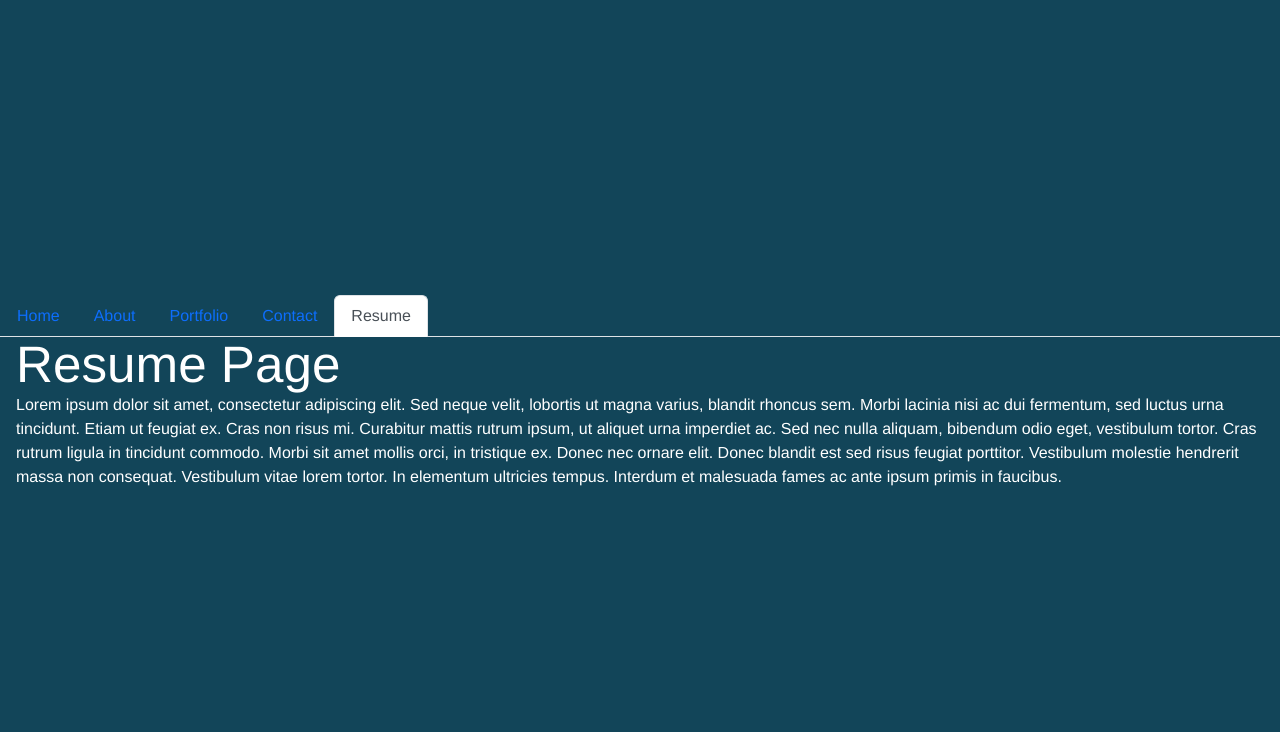
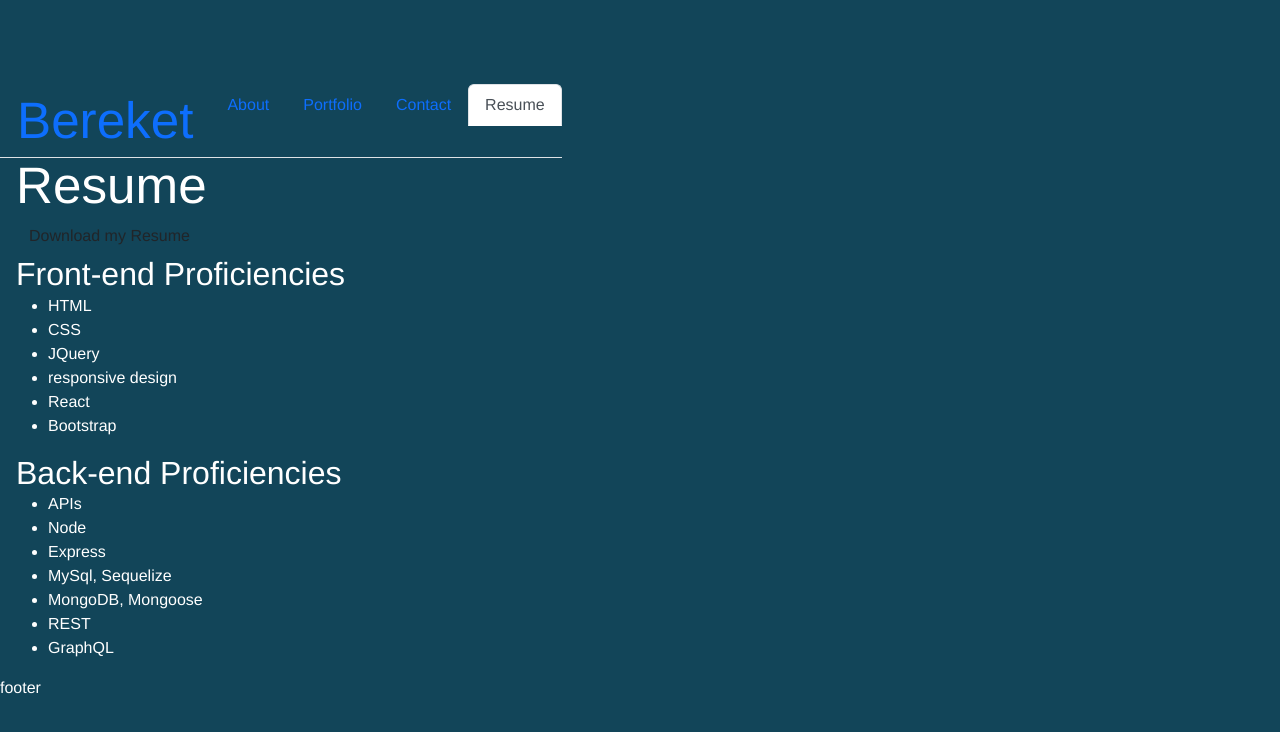
Before and after one commit to bberaki2008/react-fullstack-portfolio, a React (Vite) app: page /Resume in a window 1280 px wide. Shown: the top 732 px of the page. Built offline with nearby package versions, Linux system fonts and the light colour scheme.

Commit message:
added Project components and modified App.jsx, footer, Resume.jsx

```diff
--- a/src/App.jsx
+++ b/src/App.jsx
@@ -1,6 +1,7 @@
 // Bringing in the required import from 'react-router-dom'
 import { Outlet } from 'react-router-dom';
 import Nav from './components/NavTabs';
+import Footer from './components/Footer';
 
 function App() {
   // The Outlet component will conditionally swap between the different pages according to the URL
@@ -10,6 +11,7 @@ function App() {
       <main className="mx-3">
         <Outlet />
       </main>
+      <Footer/>
     </>
   );
 }
--- /dev/null
+++ b/src/components/Footer.jsx
@@ -0,0 +1,8 @@
+function Footer() {
+
+  return (
+<p>footer</p>
+  );
+}
+
+export default Footer;
--- a/src/components/NavTabs.jsx
+++ b/src/components/NavTabs.jsx
@@ -6,15 +6,16 @@ function NavTabs() {
   const currentPage = useLocation().pathname;
 
   return (
+
     <ul className="nav nav-tabs">
       <li className="nav-item">
         <Link
           to="/"
           // This is a conditional (ternary) operator that checks to see if the current page is "Home"
           // If it is, we set the current page to 'nav-link-active', otherwise we set it to 'nav-link'
-          className={currentPage === '/' ? 'nav-link active' : 'nav-link'}
+          className={currentPage === '/' ? 'nav-link' : 'nav-link'}
         >
-          Home
+         <h1>Bereket</h1>
         </Link>
       </li>
       <li className="nav-item">
--- /dev/null
+++ b/src/components/Project.jsx
@@ -0,0 +1,13 @@
+function Project(props) {
+
+  return (
+        <a class="flex-item" href={props.profileLink} target="_blank" id={props.itemNumber}>
+            <div>
+                <h3>{props.profession}</h3>
+                <span>{props.skill}</span>
+            </div>
+        </a>
+  );
+}
+
+export default Project;
--- a/src/index.css
+++ b/src/index.css
@@ -205,7 +205,7 @@ nav a:last-child {
 
 /* 1st child of the of the page-section class */
 .page-section>h2 {
-  flex: 0 0 23%;
+  flex: 0 0 100%;
   text-align: right;
   padding-right: 5px;
   border-right: 6px solid var(--dark-blue);
--- a/src/pages/Portfolio.jsx
+++ b/src/pages/Portfolio.jsx
@@ -1,38 +1,18 @@
+import Project from '../components/Project';
 export default function Portfolio() {
   return (
         <section class="page-section" id="work">
       <h1>Portfolio</h1>
             <div class="flex-container">
-                <a class="flex-item" href="https://bberaki2008.github.io/bereketPortfolio/" target="_blank" id="item1">
-                    <div>
-                        <h3>Fullstack Developer</h3>
-                        <span>HTML, JavaScript, SQL</span>
-                    </div>
-                </a>
-                <a class="flex-item" target="_blank" href="https://bberaki2008.github.io/bereketPortfolio/" id="item2">
-                    <div>
-                        <h3>Web Developer</h3>
-                        <span>HTML, CSS and JavaScript</span>
-                    </div>
-                </a>
-                <a class="flex-item" href="https://bberaki2008.github.io/bereketPortfolio/" target="_blank" id="item3">
-                    <div>
-                        <h3>Data Analyst</h3>
-                        <span>Excel, Python</span>
-                    </div>
-                </a>
-                <a class="flex-item" href="https://bberaki2008.github.io/bereketPortfolio/" target="_blank" id="item4">
-                    <div>
-                        <h3>Research Associate</h3>
-                        <span>Research, data collection</span>
-                    </div>
-                </a>
-                <a class="flex-item" href="https://bberaki2008.github.io/bereketPortfolio/" target="_blank" id="item5">
-                    <div>
-                        <h3>Placeholder</h3>
-                        <span>Placeholder...</span>
-                    </div>
-                </a>
+                <Project profileLink ="https://bberaki2008.github.io/bereketPortfolio/"  itemNumber="item1" profession="Fullstack Developer" skill="HTML, JavaScript, SQL"/>
+
+                <Project profileLink ="https://bberaki2008.github.io/bereketPortfolio/"  itemNumber="item2" profession="Web Developer" skill="HTML, CSS and JavaScript"/>
+
+                <Project profileLink ="https://bberaki2008.github.io/bereketPortfolio/"  itemNumber="item3" profession="Data Analyst" skill="Excel, Python"/>
+
+                <Project profileLink ="https://bberaki2008.github.io/bereketPortfolio/"  itemNumber="item4" profession="Research Associate" skill="Research, data collection"/>
+
+                <Project profileLink ="https://bberaki2008.github.io/bereketPortfolio/"  itemNumber="item5" profession="Placeholder" skill="Placeholder..."/>
             </div>
         </section>
 
--- a/src/pages/Resume.jsx
+++ b/src/pages/Resume.jsx
@@ -1,19 +1,27 @@
 export default function Resume() {
   return (
     <div>
-      <h1>Resume Page</h1>
-      <p>
-        Lorem ipsum dolor sit amet, consectetur adipiscing elit. Sed neque
-        velit, lobortis ut magna varius, blandit rhoncus sem. Morbi lacinia nisi
-        ac dui fermentum, sed luctus urna tincidunt. Etiam ut feugiat ex. Cras
-        non risus mi. Curabitur mattis rutrum ipsum, ut aliquet urna imperdiet
-        ac. Sed nec nulla aliquam, bibendum odio eget, vestibulum tortor. Cras
-        rutrum ligula in tincidunt commodo. Morbi sit amet mollis orci, in
-        tristique ex. Donec nec ornare elit. Donec blandit est sed risus feugiat
-        porttitor. Vestibulum molestie hendrerit massa non consequat. Vestibulum
-        vitae lorem tortor. In elementum ultricies tempus. Interdum et malesuada
-        fames ac ante ipsum primis in faucibus.
-      </p>
+      <h1>Resume</h1>
+      <h2><button class="btn primary"><i class="fa fa-download"></i> Download my Resume</button></h2>
+      <h2> Front-end Proficiencies</h2>
+      <ul>
+        <li>HTML</li>
+        <li>CSS</li>
+        <li>JQuery</li>
+        <li>responsive design</li>
+        <li>React</li>
+        <li>Bootstrap</li>
+      </ul>
+      <h2> Back-end Proficiencies</h2>
+      <ul>
+        <li>APIs</li>
+        <li>Node</li>
+        <li>Express</li>
+        <li>MySql, Sequelize</li>
+        <li>MongoDB, Mongoose</li>
+        <li>REST</li>
+        <li>GraphQL</li>
+      </ul>
     </div>
   );
 }
```
